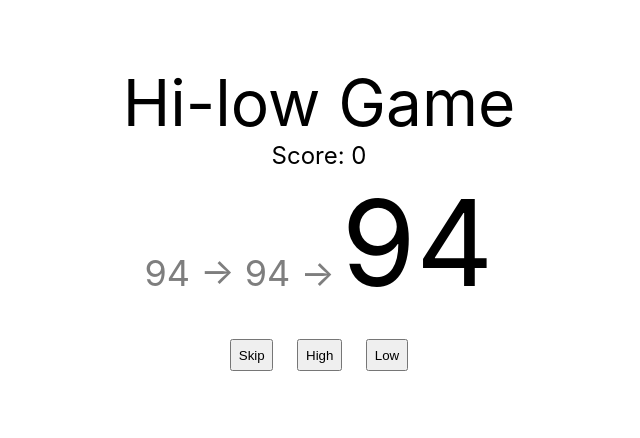
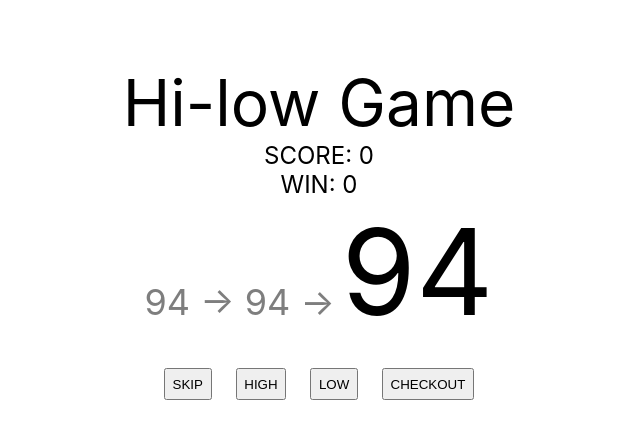
Before and after one commit to aphiwadChhoeun/nextjs-game, a Next.js app: page /game in a window 1280 px wide. Shown: the top 438 px of the page, without its empty margins (321-961 px from the left). Built offline with nearby package versions, Linux system fonts and the light colour scheme.

Commit message:
implement win streak & checkout

```diff
--- a/pages/game.tsx
+++ b/pages/game.tsx
@@ -8,6 +8,7 @@ const Game: NextPage = ({ number }: any) => {
     const [oldSecret, setOldSecret] = useState<number>(secret)
     const [oldOldSecret, setOldOldSecret] = useState<number>(secret)
     const [streak, setStreak] = useState<number>(0)
+    const [scoreBuffer, setScoreBuffer] = useState<number>(0)
 
     function generateNextNumber(): number {
         return randomNumber(0, 100)
@@ -23,9 +24,13 @@ const Game: NextPage = ({ number }: any) => {
 
     function handleResult(test: Function) {
         if (test()) {
-            setScore(score + 1)
-            setStreak(streak + 1)
+            const tempStreak = streak + 1
+            let tempScoreBuffer = scoreBuffer + 1
+            tempScoreBuffer += scoreBuffer * streak
+            setScoreBuffer(tempScoreBuffer)
+            setStreak(tempStreak)
         } else {
+            setScoreBuffer(0)
             setStreak(0)
         }
     }
@@ -49,17 +54,25 @@ const Game: NextPage = ({ number }: any) => {
         populateSecret(newSecret)
     }
 
+    function handleCheckoutClick() {
+        setScore(score + scoreBuffer)
+        setScoreBuffer(0)
+        setStreak(0)
+    }
+
     return (
         <div className={styles.container}>
             <main className={styles.main}>
                 <div className={styles.title}>Hi-low Game</div>
                 <div className={styles.gameWrapper}>
                     <div className={styles.score}>Score: {score}</div>
+                    <div className={styles.score}>Win: {scoreBuffer}</div>
                     <div><span className={styles.oldSecret}>{oldOldSecret} -&gt; {oldSecret} -&gt;</span> <span className={styles.newSecret}>{secret}</span></div>
                     <div className={styles.gameControls}>
                         <button className={styles.button} onClick={() => handleSkipClick()}>Skip</button>
                         <button className={styles.button} onClick={() => handleHighClick()}>High</button>
                         <button className={styles.button} onClick={() => handleLowClick()}>Low</button>
+                        <button className={styles.button} onClick={() => handleCheckoutClick()}>Checkout</button>
                     </div>
                     {streak > 0 && <div>Winning Streak x{streak}</div>}
                 </div>
--- a/styles/Game.module.css
+++ b/styles/Game.module.css
@@ -23,6 +23,7 @@
 .score {
     display: flex;
     justify-content: center;
+    text-transform: uppercase;
 }
 
 .oldSecret {
@@ -46,4 +47,5 @@
 
 .button {
     padding: .5em;
+    text-transform: uppercase;
 }
```
